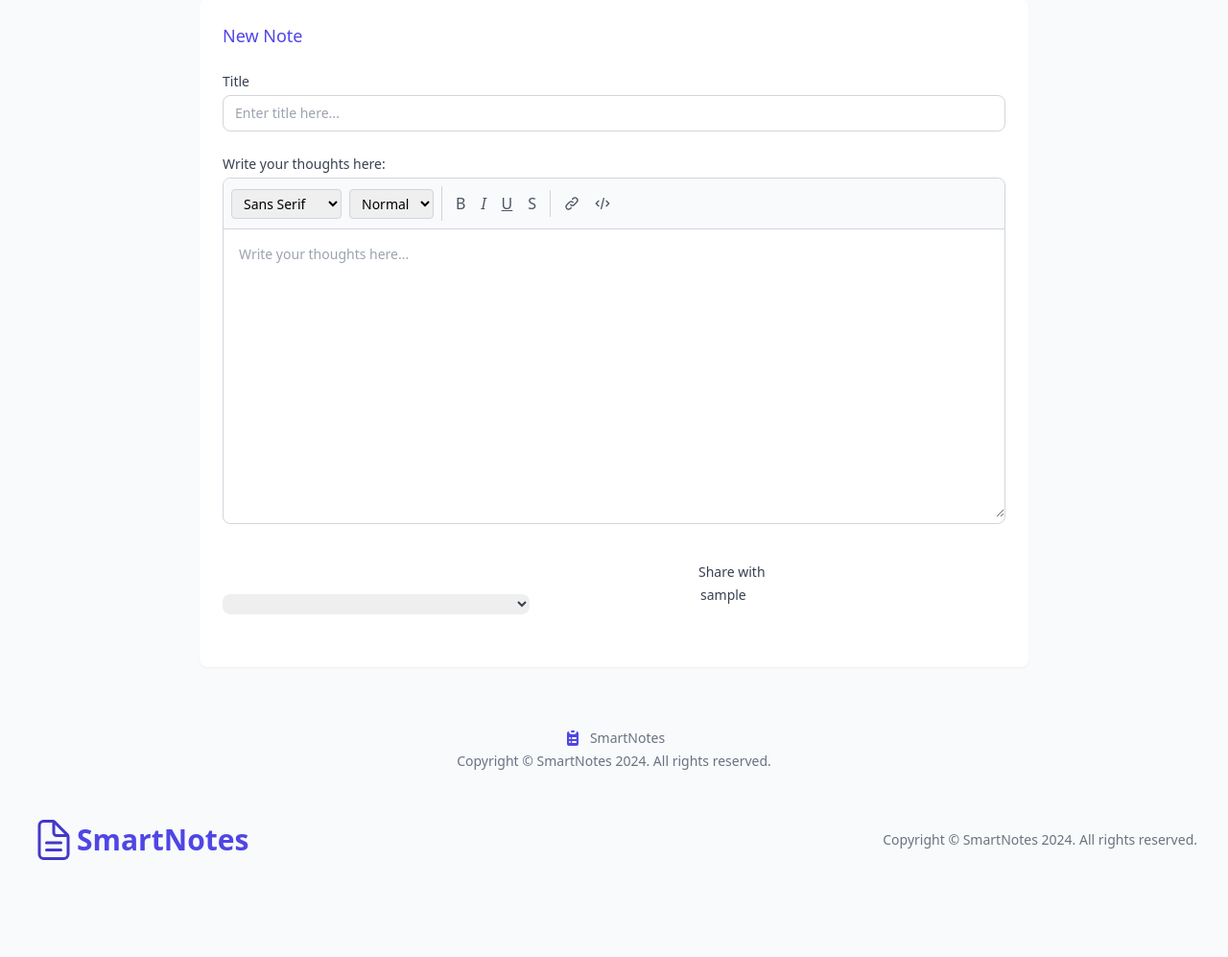
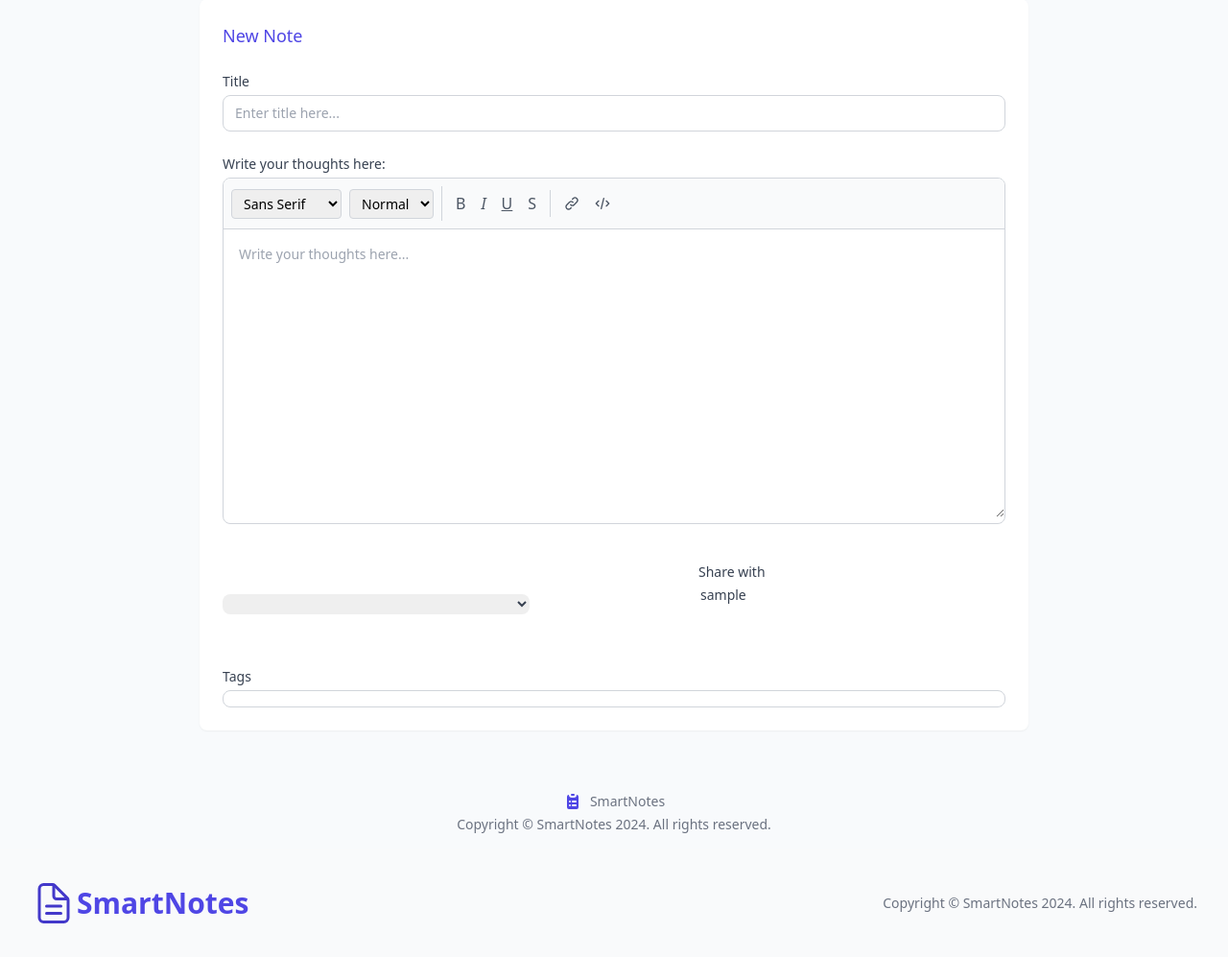
Before and after one commit to majortank/smartnotes, a Django app: page /smart/notes/new in a window 1280 px wide. Shown: the part 263-1260 px from the top of the page at 96% size. Before the commit the page ends 1159 px from the top, so only its background shows below. Run offline with Django 5.2, Linux system fonts and the light colour scheme; the visitor is signed in with stand-in values (Sample User, id 1); data comes from the database, SQL or seed files in the repository; data that the repository does not hold is empty; style sheets or scripts are compiled from the project's sources; some libraries are stand-ins or nearby versions.

Commit message:
Add email field to registration and tags to notes
Add email field to registration form and tags field to notes form.

* **home/forms.py**: Add `email` field to `RegisterForm` class and update `clean` method to validate the email field.
* **home/templates/home/register.html**: Add input field for the email address in the registration form.
* **home/views.py**: Update `RegisterInterfaceView` class to handle the new email field.
* **notes/forms.py**: Add `tags` field to `NotesForm` class to allow users to add tags to their notes.
* **notes/models.py**: Add `Tag` model to represent tags and add a many-to-many relationship between the `Notes` model and the `Tag` model.
* **notes/templates/notes/notes_form.html**: Add input field for tags in the note creation and update forms.
* **notes/views.py**: Update `NotesCreateView` and `NotesUpdateView` classes to handle the new tags field.

---

For more details, open the [Copilot Workspace session](https://copilot-workspace.githubnext.com/majortank/smartnotes?shareId=XXXX-XXXX-XXXX-XXXX).

```diff
--- a/home/forms.py
+++ b/home/forms.py
@@ -7,6 +7,7 @@ class LoginForm(AuthenticationForm):
 
 class RegisterForm(UserCreationForm):
     username = forms.CharField(widget=forms.TextInput(attrs={'class': 'w-full bg-white rounded border border-gray-300 focus:border-indigo-500 focus:ring-2 focus:ring-indigo-200 text-base outline-none text-gray-700 py-1 px-3 leading-8 transition-colors duration-200 ease-in-out'}))
+    email = forms.EmailField(widget=forms.EmailInput(attrs={'class': 'w-full bg-white rounded border border-gray-300 focus:border-indigo-500 focus:ring-2 focus:ring-indigo-200 text-base outline-none text-gray-700 py-1 px-3 leading-8 transition-colors duration-200 ease-in-out'}))
     password1 = forms.CharField(widget=forms.PasswordInput(attrs={'class': 'w-full bg-white rounded border border-gray-300 focus:border-indigo-500 focus:ring-2 focus:ring-indigo-200 text-base outline-none text-gray-700 py-1 px-3 leading-8 transition-colors duration-200 ease-in-out'}))
     password2 = forms.CharField(widget=forms.PasswordInput(attrs={'class': 'w-full bg-white rounded border border-gray-300 focus:border-indigo-500 focus:ring-2 focus:ring-indigo-200 text-base outline-none text-gray-700 py-1 px-3 leading-8 transition-colors duration-200 ease-in-out'}))
 
@@ -14,8 +15,12 @@ class RegisterForm(UserCreationForm):
         cleaned_data = super().clean()
         password1 = cleaned_data.get('password1')
         password2 = cleaned_data.get('password2')
+        email = cleaned_data.get('email')
 
         if password1 != password2:
             raise forms.ValidationError('Passwords do not match')
 
+        if not email:
+            raise forms.ValidationError('Email is required')
+
         return cleaned_data
--- a/home/templates/home/register.html
+++ b/home/templates/home/register.html
@@ -10,6 +10,10 @@
                 <div class="relative mb-4">
                     <label for="{{ form.username.id_for_label }}" class="leading-7 text-sm text-gray-600">{{ form.username.label }}</label>
                     {{ form.username }}
+                </div>
+                <div class="relative mb-4">
+                    <label for="{{ form.email.id_for_label }}" class="leading-7 text-sm text-gray-600">{{ form.email.label }}</label>
+                    {{ form.email }}
                 </div>
                 <div class="relative mb-4">
                     <label for="{{ form.password1.id_for_label }}" class="leading-7 text-sm text-gray-600">{{ form.password1.label }}</label>
--- a/notes/forms.py
+++ b/notes/forms.py
@@ -1,12 +1,19 @@
 from django import forms
-from .models import Notes
+from .models import Notes, Tag
 from django.contrib.auth.models import User
 
 
 class NotesForm(forms.ModelForm):
+    tags = forms.ModelMultipleChoiceField(
+        queryset=Tag.objects.all(),
+        widget=forms.CheckboxSelectMultiple,
+        required=False,
+        label='Tags'
+    )
+
     class Meta:
         model = Notes
-        fields = ['title', 'text', 'category', 'shared_with']
+        fields = ['title', 'text', 'category', 'shared_with', 'tags']
         widgets = {
             'title': forms.TextInput(attrs={
                 'class': 'w-full rounded-lg border-gray-300 text-sm focus:border-indigo-500 focus:ring-indigo-500 placeholder-gray-400',
@@ -29,7 +36,8 @@ class NotesForm(forms.ModelForm):
             'title': 'Title',
             'text': 'Write your thoughts here:',
             'category': 'Category',
-            'shared_with': 'Share with'
+            'shared_with': 'Share with',
+            'tags': 'Tags'
         }
 
     def __init__(self, *args, **kwargs):
--- a/notes/models.py
+++ b/notes/models.py
@@ -25,6 +25,12 @@ class Category(models.Model):
         verbose_name = 'Category'
         verbose_name_plural = 'Categories'
 
+class Tag(models.Model):
+    name = models.CharField(max_length=50)
+
+    def __str__(self):
+        return self.name
+
 class Notes(models.Model):
     title = models.CharField(max_length=255)
     text =  QuillField()
@@ -33,6 +39,7 @@ class Notes(models.Model):
     user = models.ForeignKey(User, on_delete=models.CASCADE, related_name='notes')
     shared_with = models.ManyToManyField(User, related_name='shared_notes', blank=True)
     category = models.ForeignKey(Category, on_delete=models.SET_DEFAULT, default='Personal', related_name='notes')
+    tags = models.ManyToManyField(Tag, related_name='notes', blank=True)
 
     def __str__(self):
         return self.title
--- a/notes/templates/notes/notes_form.html
+++ b/notes/templates/notes/notes_form.html
@@ -90,6 +90,14 @@
             {{ form.shared_with|add_class:"w-full rounded-lg border-gray-300 text-sm focus:border-indigo-500 focus:ring-indigo-500" }}
           </div>
         </div>
+
+        <!-- Tags Input -->
+        <div class="space-y-1">
+          <label class="block text-sm font-medium text-gray-700">
+            {{ form.tags.label }}
+          </label>
+          {{ form.tags|add_class:"w-full px-3 py-2 border border-gray-300 rounded-lg focus:ring-2 focus:ring-indigo-500 focus:border-indigo-500" }}
+        </div>
       </form>
     </div>
 
--- a/notes/views.py
+++ b/notes/views.py
@@ -50,12 +50,27 @@ class NotesCreateView(LoginRequiredMixin, CreateView):
         shared_with_users = form.cleaned_data.get('shared_with')
         if shared_with_users is not None:
             self.object.shared_with.set(shared_with_users)
+        tags = form.cleaned_data.get('tags')
+        if tags:
+            self.object.tags.set(tags)
         return HttpResponseRedirect(self.get_success_url())
 
 class NotesUpdateView(UpdateView):
     model = Notes
     form_class = NotesForm
     success_url = '/smart/notes'
+
+    def form_valid(self, form):
+        self.object = form.save(commit=False)
+        self.object.user = self.request.user
+        self.object.save()
+        shared_with_users = form.cleaned_data.get('shared_with')
+        if shared_with_users is not None:
+            self.object.shared_with.set(shared_with_users)
+        tags = form.cleaned_data.get('tags')
+        if tags:
+            self.object.tags.set(tags)
+        return HttpResponseRedirect(self.get_success_url())
 
 class NotesDeleteView(DeleteView):
     model = Notes
```
Also changed, not shown: home/views.py (+7 -0 lines).
